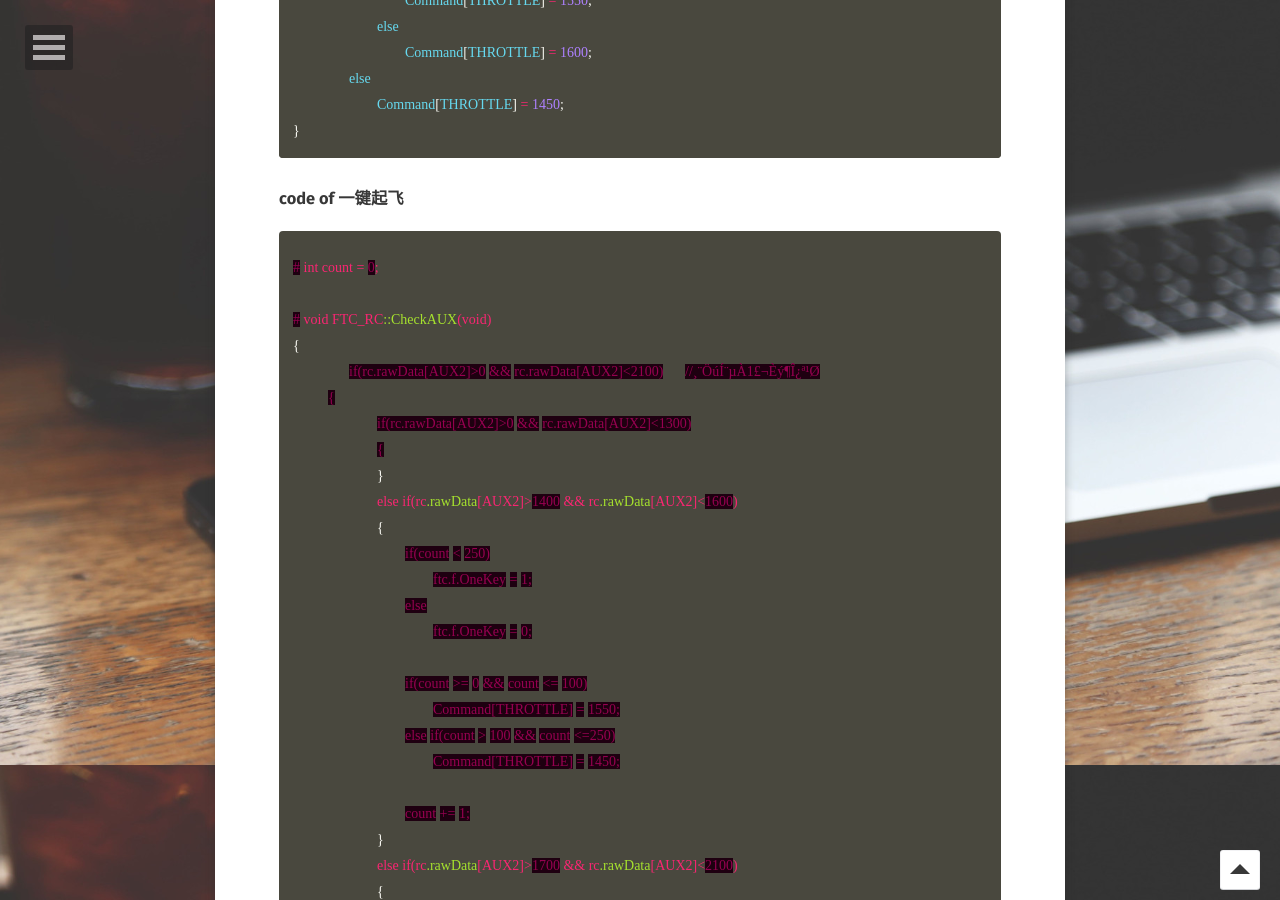
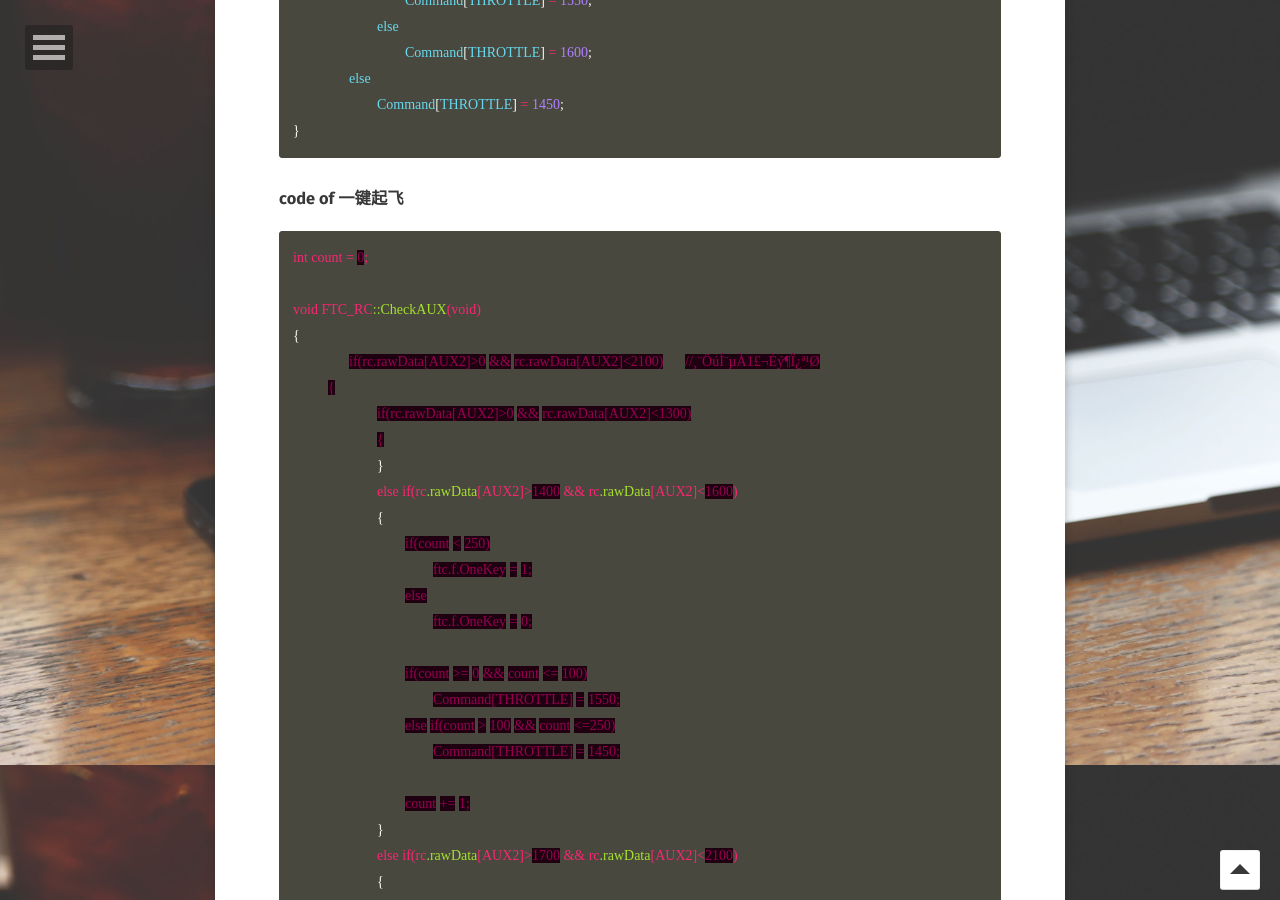
Before and after one commit to wangrx33/wangrx33.github-io, a Jekyll site: the page built from code_of_flight.md, in a window 1280 px wide and 900 px high, scrolled down 1035 px. Built offline with Jekyll 4.4.1, drawn with Linux system fonts in a browser that asks for light colours; some web fonts are replaced; comment, search, counter and statistics services are not loaded.

Commit message:
Update code_of_flight.md

```diff
--- a/code_of_flight.md
+++ b/code_of_flight.md
@@ -44,11 +44,11 @@
 
 ###  code of 一键起飞
 
-{% highlight css %}
 
-# int count = 0;
+~~~ css
+int count = 0;
 
-# void FTC_RC::CheckAUX(void)
+void FTC_RC::CheckAUX(void)
 {
 		if(rc.rawData[AUX2]>0 && rc.rawData[AUX2]<2100)	//¸¨ÖúÍ¨µÀ1£¬Èý¶Î¿ª¹Ø
 	  {
@@ -88,4 +88,4 @@
 		}
 }
 
-{%endhighlight%}
+~~~
```
